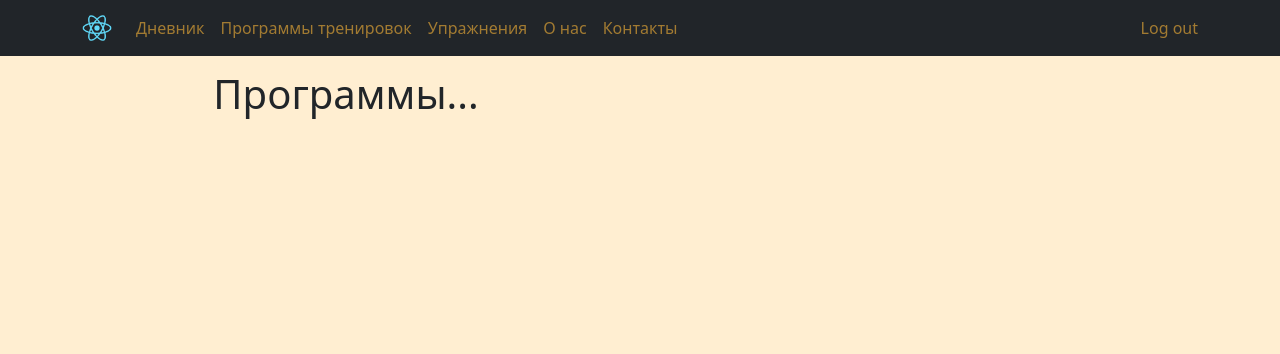
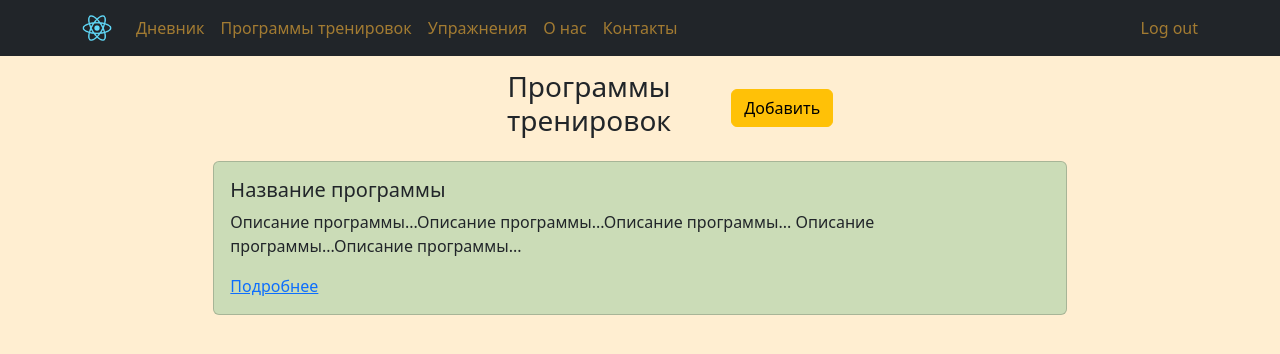
Before and after one commit to IvanSitnikov1/sports_diary, a React (Create React App) app in the folder frontend/: page /programs in a window 1280 px wide. Shown: the top 354 px of the page. Built offline with nearby package versions, Linux system fonts and the light colour scheme.

Commit message:
stylized page 'exercises' and work has begun on the page 'programs'

```diff
--- a/frontend/src/components/Exercise.jsx
+++ b/frontend/src/components/Exercise.jsx
@@ -1,4 +1,4 @@
-import {Button} from 'react-bootstrap';
+import {Button, Card} from 'react-bootstrap';
 import React, { useEffect, useState } from 'react';
 
 import {instance} from '../api/axios.api';
@@ -19,8 +19,8 @@ export const Exercise = ({exercise, changeExercise}) => {
     }
 
     return (
-        <>
-            <div className="d-flex align-items-center justify-content-between">
+        <Card className="m-3" style={{minWidth: "500px", backgroundColor: "#afd3a9a6"}}>
+            <div className="d-flex align-items-center justify-content-between me-3">
                 <h4 className="m-3">{name}</h4>
                 <div className="d-flex align-items-center">
                     <Button variant="outline-success" className="m-2" onClick={handleShow}>
@@ -31,15 +31,11 @@ export const Exercise = ({exercise, changeExercise}) => {
                     </Button>
                 </div>
             </div>
-            <div
-                className="d-flex mt-3"
-                style={{minWidth: "500px", backgroundColor: "#afd3a9a6"}}
-            >
+            <div className="d-flex">
                 <img
                     src={imageUrl}
-                    width="130"
                     alt="Logo"
-                    className="m-2"
+                    className="m-2 col-2"
                 />
                 <p className="m-2 overflow-hidden">{description}</p>
             </div>
@@ -49,6 +45,6 @@ export const Exercise = ({exercise, changeExercise}) => {
                 changeExercise={changeExercise}
                 exercise={exercise}
             />
-        </>
+        </Card>
     )
 }
--- a/frontend/src/pages/ProgramPage.jsx
+++ b/frontend/src/pages/ProgramPage.jsx
@@ -1,9 +1,25 @@
+import {Button, Card} from 'react-bootstrap';
+
 export const ProgramPage = () => {
     return (
         <>
-            <div>
-            <h1>Программы...</h1>
+            <div className="d-flex align-items-center text-center justify-content-center" style={{minWidth: "600px"}}>
+                <h3 className="col-4">Программы тренировок</h3>
+                <Button variant="warning">Добавить</Button>
             </div>
+            <Card
+                className="mt-3"
+                style={{minWidth: "500px", backgroundColor: "#afd3a9a6"}}
+            >
+                <Card.Body>
+                <Card.Title>Название программы</Card.Title>
+                <Card.Text>
+                    Описание программы...Описание программы...Описание программы...
+                    Описание программы...Описание программы...
+                </Card.Text>
+                <Card.Link href="#">Подробнее</Card.Link>
+                </Card.Body>
+            </Card>
         </>
     )
 }
```
Also changed, not shown: 2 other files (tests, documents, lock files or other folders).
